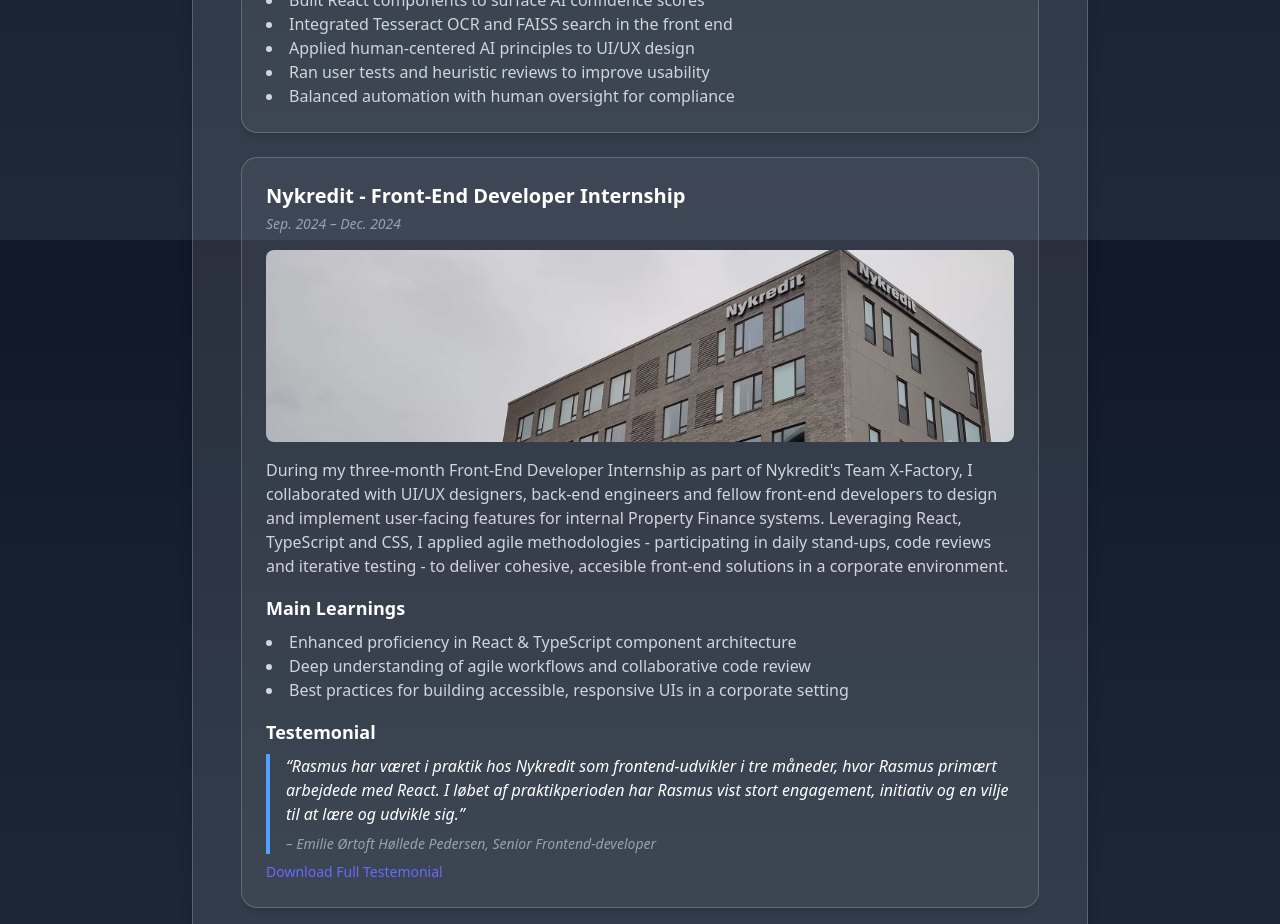
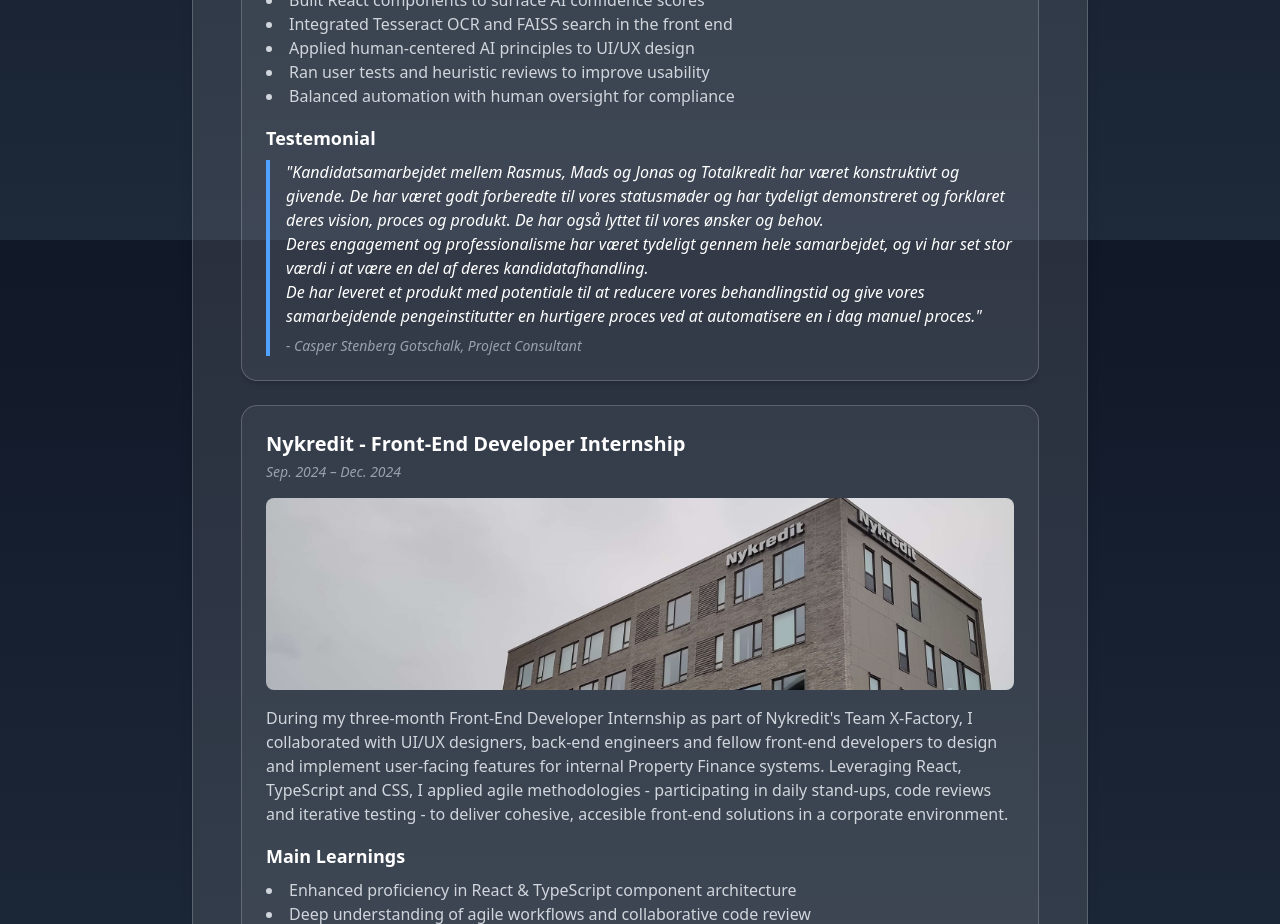
Before and after one commit to RasmusValentin/DevPortfolio, a React (Vite) app: page / in a window 1280 px wide. Shown: the part 2160-3084 px from the top of the page. Built offline with nearby package versions, Linux system fonts and the light colour scheme.

Commit message:
Added testemonial to Master's section

```diff
--- a/src/App.tsx
+++ b/src/App.tsx
@@ -354,6 +354,27 @@
                         </li>
                       </ul>
                     </div>
+                    <h5 className='mt-4 mb-2 text-lg font-semibold text-white'>
+                      Testemonial
+                    </h5>
+                    <blockquote className='text-gray-00 mt-2 border-l-4 border-blue-400 pl-4 italic'>
+                      "Kandidatsamarbejdet mellem Rasmus, Mads og Jonas og
+                      Totalkredit har været konstruktivt og givende. De har
+                      været godt forberedte til vores statusmøder og har
+                      tydeligt demonstreret og forklaret deres vision, proces og
+                      produkt. De har også lyttet til vores ønsker og behov.
+                      <br />
+                      Deres engagement og professionalisme har været tydeligt
+                      gennem hele samarbejdet, og vi har set stor værdi i at
+                      være en del af deres kandidatafhandling. <br />
+                      De har leveret et produkt med potentiale til at reducere
+                      vores behandlingstid og give vores samarbejdende
+                      pengeinstitutter en hurtigere proces ved at automatisere
+                      en i dag manuel proces."
+                      <footer className='mt-2 text-sm font-medium text-gray-400'>
+                        - Casper Stenberg Gotschalk, Project Consultant
+                      </footer>
+                    </blockquote>
                   </div>
 
                   {/* ——— Project 2 ——— */}
```
